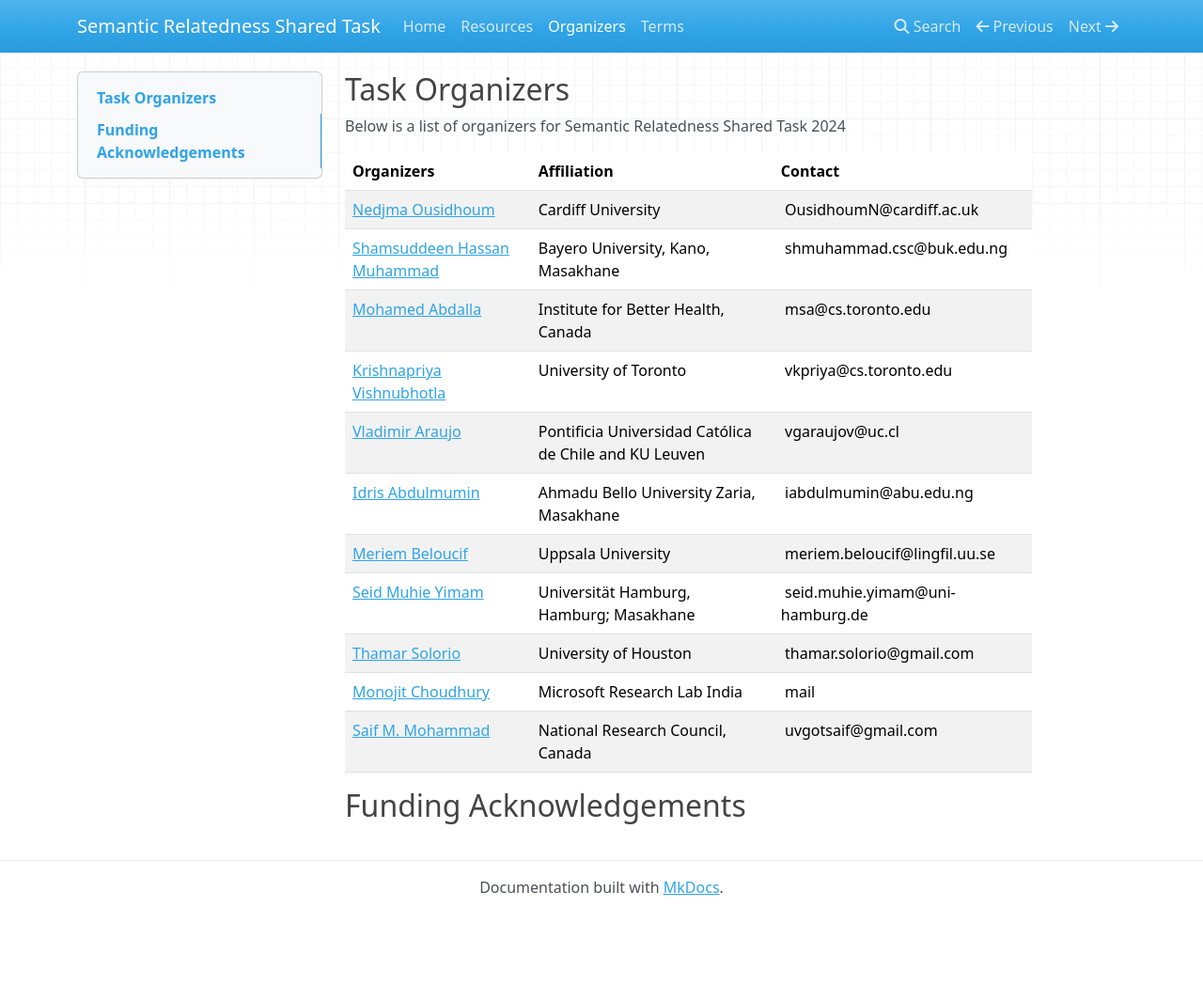
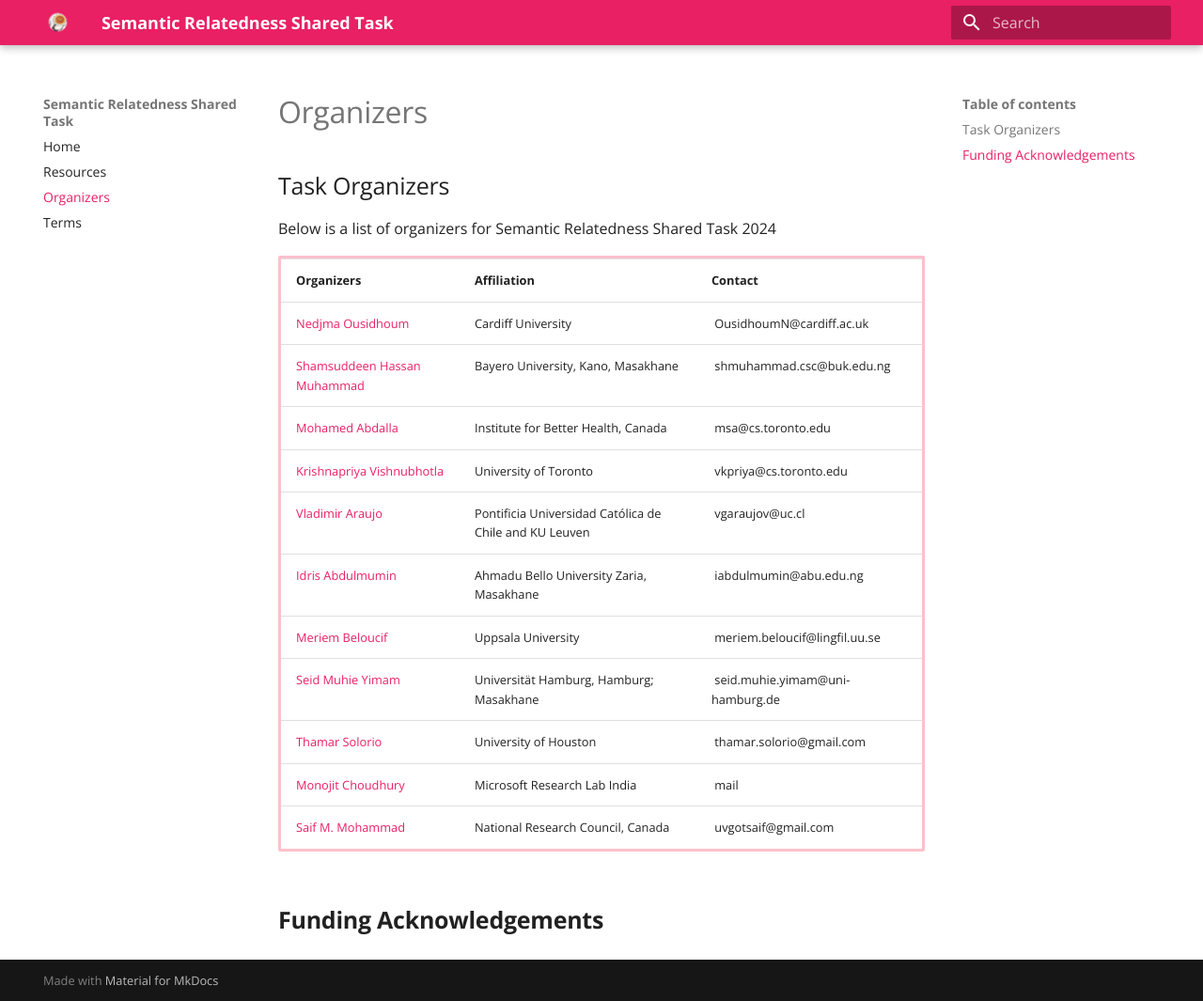
Before and after one commit to semantic-textual-relatedness/semantic-textual-relatedness.github.io, an MkDocs documentation site: the page built from docs/organizer.md, in a window 1280 px wide and 1065 px high. Shown: the whole window at 94% size. Built offline with MkDocs 1.6.1 and Material for MkDocs 9.7.7, drawn with Linux system fonts in a browser that asks for light colours; nearby versions of some CDN libraries.

Commit message:
Use Material mkdocs

```diff
--- a/docs/organizer.md
+++ b/docs/organizer.md
@@ -1,7 +1,7 @@
 ## Task Organizers
 
 <p>Below is a list of organizers for Semantic Relatedness Shared Task 2024</p>
-<table style="height: 255px; width: 731px;">
+<table style="width: 100%; height: 100%; border: solid 3px pink;">
 <thead>
 <tr>
 <td><strong>Organizers</strong></td>
--- a/mkdocs.yml
+++ b/mkdocs.yml
@@ -1,7 +1,15 @@
 site_name: Semantic Relatedness Shared Task
 site_url: https://example.com/
 theme:
-    name: mkdocs
+  logo: assets/logo.png
+  name: material
+  font:
+    text: Open Sans
+    code: Roboto Mono
+  palette:
+     primary: pink
+     accent: teal
+
 nav:
     - Home: index.md
     # - Participation: participation.md
```
Also changed, not shown: docs/award.md (deleted, +0 -9 lines), docs/index.md (+5 -14 lines), docs/assets/logo.png (added), docs/award.jpeg (deleted), site/award.jpeg (deleted).
